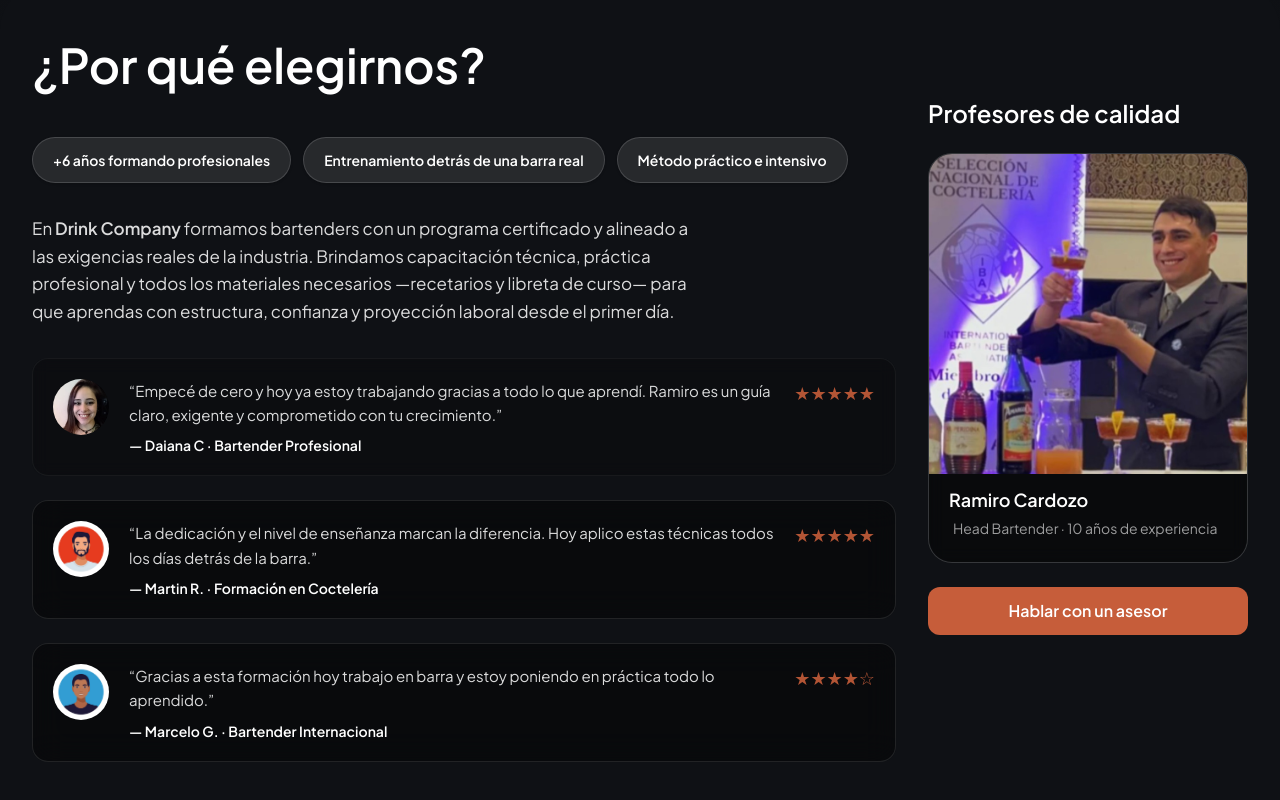
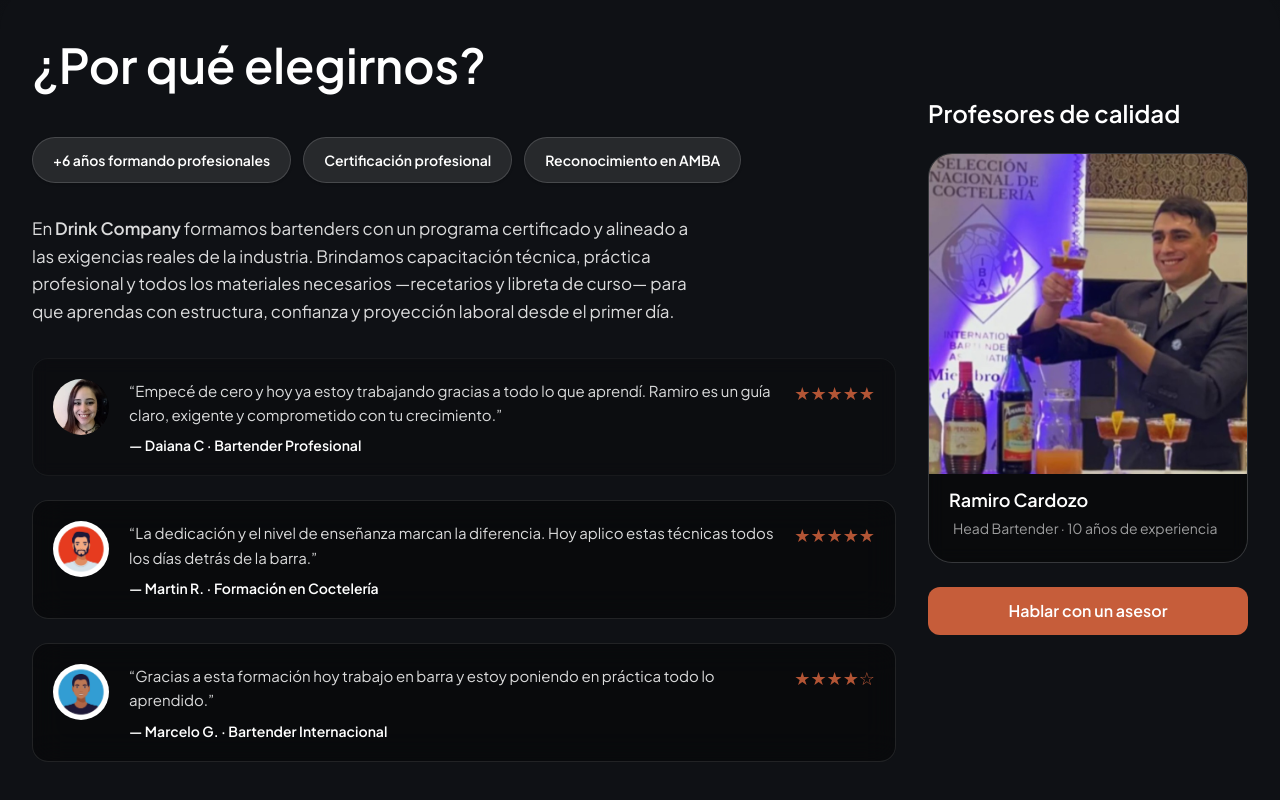
Before and after one commit to DaianaCardozo/Drink-Company, a React (Vite) app: page / in a window 1280 px wide. Shown: the part 1527-2327 px from the top of the page. Built offline with nearby package versions, Linux system fonts and the light colour scheme; the HTML template or start-up script is replaced by a standard one.

Commit message:
Cambie los badges de la seccion por que elegirnos

```diff
--- a/src/App.tsx
+++ b/src/App.tsx
@@ -653,7 +653,7 @@ export default function App() {
           </div>
         </section>
 
-        {/* SECCIÓN: ¿POR QUÉ ELEGIRNOS? (AHORA VA DEBAJO DE CURSOS) */}
+        {/* SECCIÓN: ¿POR QUÉ ELEGIRNOS?  */}
         <section className="relative z-20 -mt-24 pt-14 pb-24 rounded-t-[44px] bg-[#0F1115]">
           {/* Puente visual Hero → Sección */}
           <div className="pointer-events-none absolute inset-x-0 -top-24 h-24 bg-gradient-to-b from-black/0 via-[#0F1115]/60 to-[#0F1115]" />
@@ -674,13 +674,16 @@ export default function App() {
                   </div>
 
                   <div className="px-5 py-3 rounded-full bg-white/10 border border-white/15 shadow-sm text-sm font-semibold whitespace-nowrap text-white">
-                    Entrenamiento detrás de una barra real
+                    Certificación profesional
                   </div>
 
                   <div className="px-5 py-3 rounded-full bg-white/10 border border-white/15 shadow-sm text-sm font-semibold whitespace-nowrap text-white">
-                    Método práctico e intensivo
+                    Reconocimiento en AMBA
                   </div>
                 </div>
+
+
+
                    {/* TEXTO AUTORIDAD */}
 <div className="max-w-2xl">
   <p className="text-white/85 text-[17px] leading-relaxed">
```
